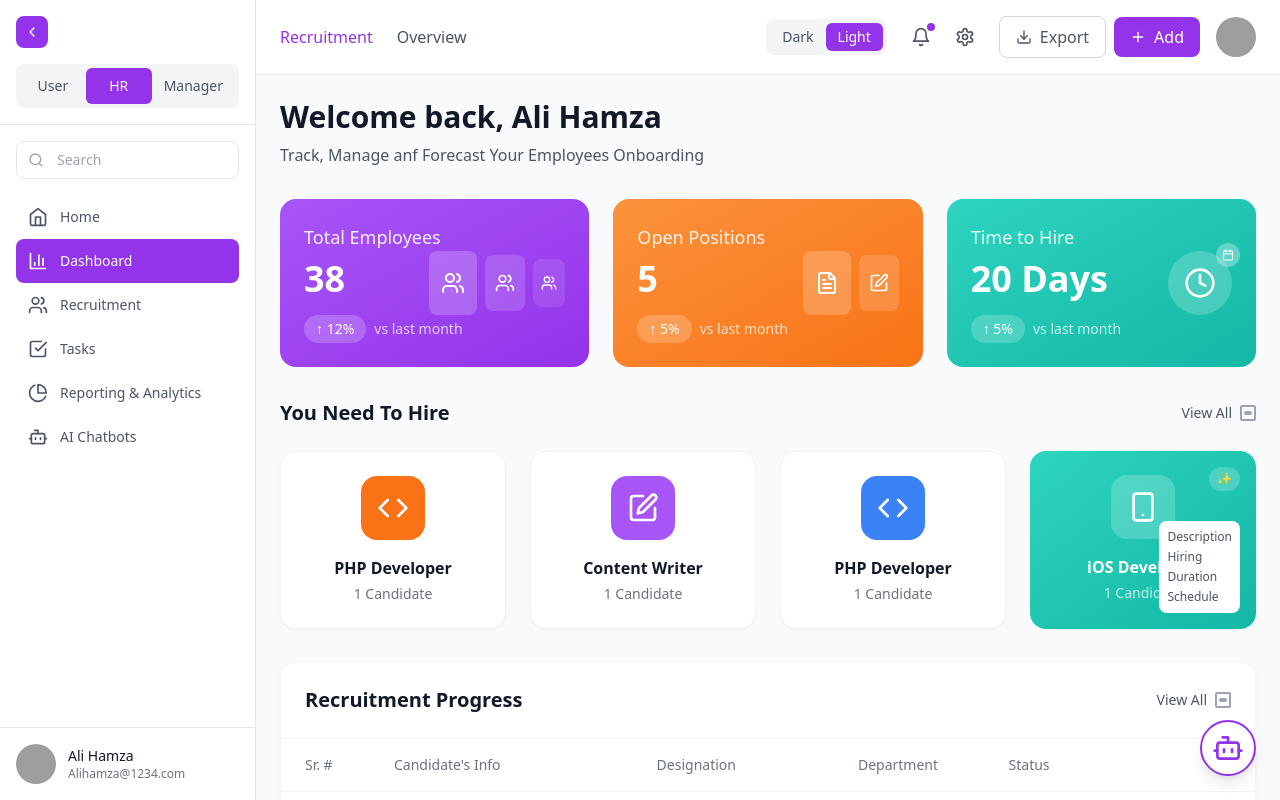
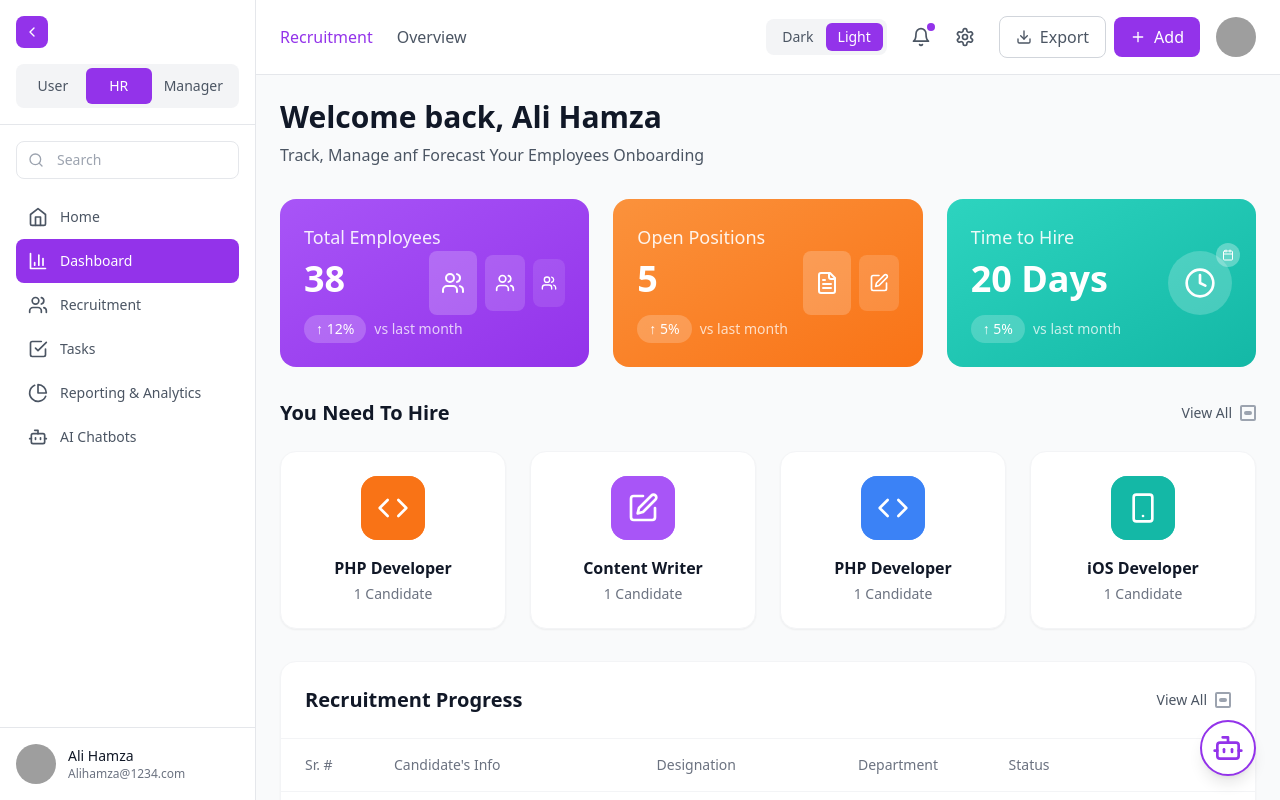
Before and after one commit to sheikhmuhammadzain/talentmanagemnt, a React (Vite) app: page / in a window 1280 px wide. Built offline with nearby package versions, Linux system fonts and the light colour scheme; grey boxes are pictures that could not be loaded.

Commit message:
changes in "need to hire" cards

```diff
--- a/package.json
+++ b/package.json
@@ -10,6 +10,7 @@
     "preview": "vite preview"
   },
   "dependencies": {
+    "caniuse-lite": "^1.0.30001726",
     "lucide-react": "^0.344.0",
     "react": "^18.3.1",
     "react-dom": "^18.3.1"
@@ -28,6 +29,6 @@
     "tailwindcss": "^3.4.1",
     "typescript": "^5.5.3",
     "typescript-eslint": "^8.3.0",
-    "vite": "^5.4.2"
+    "vite": "^7.0.0"
   }
 }
--- a/src/App.tsx
+++ b/src/App.tsx
@@ -121,26 +121,13 @@ function App() {
                   icon={<Code className="w-8 h-8 text-white" />}
                   bgColor="bg-blue-500"
                 />
-                <div className="bg-gradient-to-br from-teal-400 to-teal-500 rounded-2xl p-6 text-white relative overflow-hidden">
-                  <div className="absolute top-4 right-4 bg-white/20 px-2 py-1 rounded-full text-xs">
-                    ✨
-                  </div>
-                  <div className="flex flex-col items-center text-center">
-                    <div className="bg-white/20 w-16 h-16 rounded-2xl flex items-center justify-center mb-4">
-                      <Smartphone className="w-8 h-8 text-white" />
-                    </div>
-                    <h3 className="font-semibold mb-1">iOS Developer</h3>
-                    <p className="text-sm opacity-75">1 Candidate</p>
-                  </div>
-                  <div className="absolute bottom-4 right-4 bg-white rounded-lg p-2 text-xs text-gray-600">
-                    <div className="space-y-1">
-                      <div className="text-xs">Description</div>
-                      <div className="text-xs">Hiring</div>
-                      <div className="text-xs">Duration</div>
-                      <div className="text-xs">Schedule</div>
-                    </div>
-                  </div>
-                </div>
+                <JobCard
+                  title="iOS Developer"
+                  candidates={1}
+                  icon={<Smartphone className="w-8 h-8 text-white" />}
+                  bgColor="bg-teal-500"
+                  options={["Description", "Hiring", "Duration", "Schedule"]}
+                />
               </div>
             </div>
 
--- a/src/components/JobCard.tsx
+++ b/src/components/JobCard.tsx
@@ -1,21 +1,98 @@
-import React from 'react';
+import React, { useState, useRef } from 'react';
+import { Sparkles } from 'lucide-react';
 
 interface JobCardProps {
   title: string;
   candidates: number;
   icon: React.ReactNode;
   bgColor: string;
+  options?: string[]; // Dropdown options for AI icon
 }
 
-const JobCard: React.FC<JobCardProps> = ({ title, candidates, icon, bgColor }) => {
+const JobCard: React.FC<JobCardProps> = ({ title, candidates, icon, bgColor, options = ["Description", "Hiring", "Duration", "Schedule"] }) => {
+  const [isHovered, setIsHovered] = useState(false);
+  const [showDropdown, setShowDropdown] = useState(false);
+  const cardRef = useRef<HTMLDivElement>(null);
+
+  // Close dropdown if clicked outside
+  React.useEffect(() => {
+    function handleClickOutside(event: MouseEvent) {
+      if (cardRef.current && !cardRef.current.contains(event.target as Node)) {
+        setShowDropdown(false);
+      }
+    }
+    if (showDropdown) {
+      document.addEventListener('mousedown', handleClickOutside);
+    } else {
+      document.removeEventListener('mousedown', handleClickOutside);
+    }
+    return () => {
+      document.removeEventListener('mousedown', handleClickOutside);
+    };
+  }, [showDropdown]);
+
+  // Dynamic classes for hover effect
+  const cardBg = isHovered ? `${bgColor} text-white` : 'bg-white text-gray-900';
+  const iconBg = `${bgColor} w-16 h-16 rounded-2xl flex items-center justify-center mb-4`;
+  const textClass = isHovered ? 'text-white' : 'text-gray-900';
+  const subTextClass = isHovered ? 'text-white/80' : 'text-gray-500';
+  const dropdownBg = isHovered ? 'bg-white/20 text-white' : 'bg-white text-gray-600';
+  const dropdownItem = isHovered ? 'hover:bg-white/30' : 'hover:bg-gray-100';
+
   return (
-    <div className="bg-white rounded-2xl p-6 shadow-sm border border-gray-100 hover:shadow-md transition-shadow">
-      <div className="flex flex-col items-center text-center">
-        <div className={`${bgColor} w-16 h-16 rounded-2xl flex items-center justify-center mb-4`}>
+    <div
+      ref={cardRef}
+      className={`rounded-2xl p-6 shadow-sm border border-gray-100 hover:shadow-md transition-all duration-300 ease-in-out relative cursor-pointer overflow-hidden ${cardBg}`}
+      onMouseEnter={() => setIsHovered(true)}
+      onMouseLeave={() => setIsHovered(false)}
+    >
+      {/* Animated Fill Background */}
+      <div
+        className={`absolute left-1/2 top-14 -translate-x-1/2 -translate-y-1/2 rounded-2xl ${bgColor}`}
+        style={{
+          width: isHovered ? '150%' : '64px',
+          height: isHovered ? '200%' : '64px',
+          opacity: isHovered ? 1 : 0.7,
+          transition: 'all 0.5s cubic-bezier(0.4,0,0.2,1)',
+          zIndex: 0,
+          filter: 'blur(0.5px)',
+        }}
+      />
+      {/* AI Icon */}
+      <button
+        className={`absolute top-4 right-4 p-1 rounded-full text-xs cursor-pointer z-20 transition-colors duration-200
+          bg-transparent border-none shadow-none
+          ${isHovered || showDropdown ? 'hover:bg-white/20' : ''}`}
+        style={{ boxShadow: 'none', border: 'none' }}
+        onClick={e => { e.stopPropagation(); setShowDropdown((prev) => !prev); }}
+        aria-label="AI Options"
+        type="button"
+      >
+        <Sparkles className="w-5 h-5" color="#fff" />
+      </button>
+      {/* Dropdown */}
+      <div
+        className={`absolute top-12 right-4 min-w-[100px] z-30
+          rounded-lg p-2 shadow-lg text-xs
+          ${dropdownBg}
+          transition-all duration-300 ease-in-out
+          ${showDropdown ? 'opacity-100 translate-y-0 pointer-events-auto' : 'opacity-0 -translate-y-2 pointer-events-none'}`}
+        style={{
+          willChange: 'opacity, transform',
+        }}
+      >
+        <div className="space-y-1">
+          {options.map((opt, idx) => (
+            <div key={idx} className={`text-xs rounded px-2 py-1 cursor-pointer ${dropdownItem} transition-colors duration-200`}>{opt}</div>
+          ))}
+        </div>
+      </div>
+      <div className="flex flex-col items-center text-center relative z-20">
+        <div className={iconBg + ' transition-all duration-300 ease-in-out'}>
           {icon}
         </div>
-        <h3 className="font-semibold text-gray-900 mb-1">{title}</h3>
-        <p className="text-sm text-gray-500">{candidates} Candidate{candidates !== 1 ? 's' : ''}</p>
+        <h3 className={`font-semibold mb-1 ${textClass} transition-colors duration-300`}>{title}</h3>
+        <p className={`text-sm ${subTextClass} transition-colors duration-300`}>{candidates} Candidate{candidates !== 1 ? 's' : ''}</p>
       </div>
     </div>
   );
```
Also changed, not shown: 1 other file (tests, documents, lock files or other folders).
